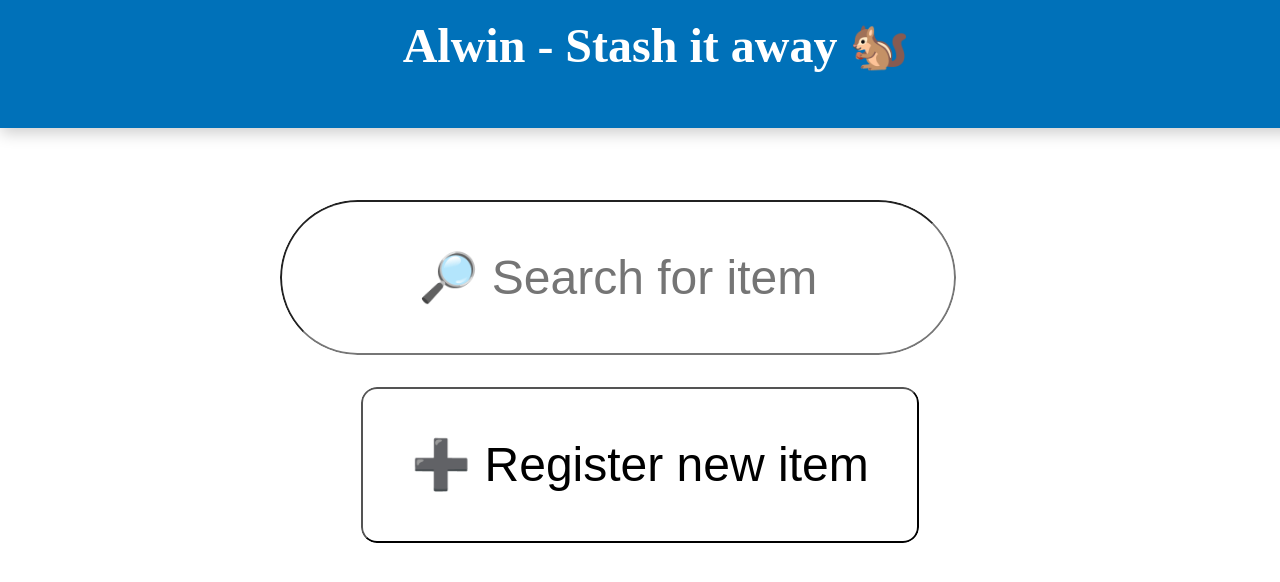
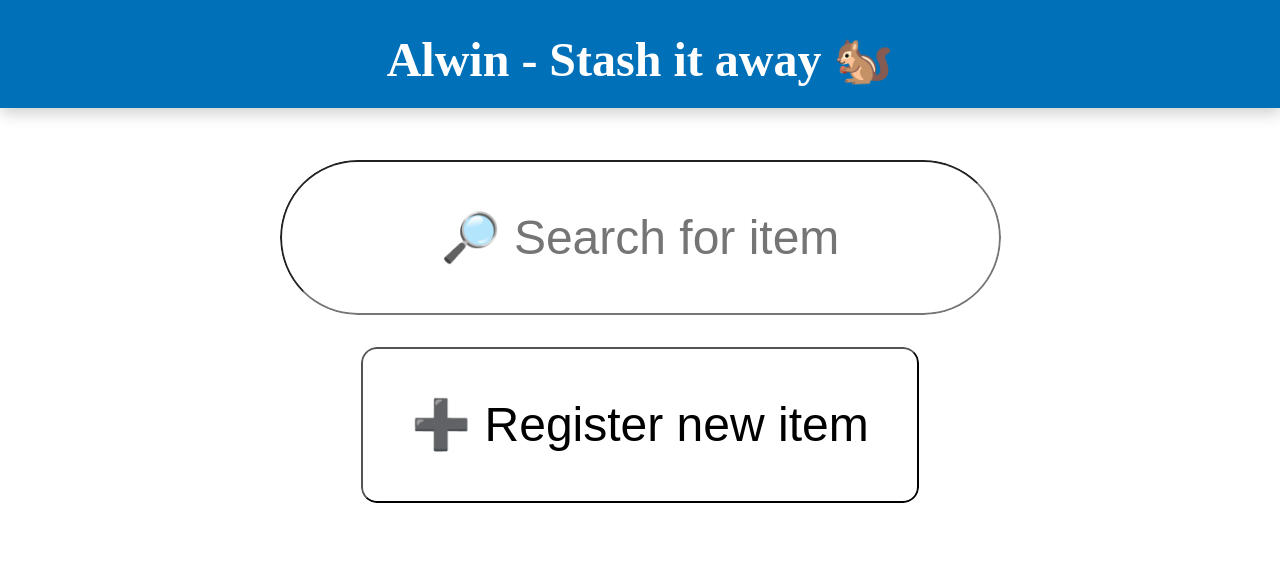
Before and after one commit to c89dev/Alwin, a website built with Vite: page index.html in a window 1280 px wide. Built offline with nearby package versions, Linux system fonts and the light colour scheme; files whose address does not match are found by name.

Commit message:
css adjust 3

```diff
--- a/src/style.css
+++ b/src/style.css
@@ -13,27 +13,24 @@ body {
     grid-template-areas:
         "header"
         "main";
-    grid-template-rows: 100px 1fr;
+    grid-template-rows: 20vh 80vh;
 }
+/*@@@@@@@@ HEADER @@@@@@@@*/
 .headerContainer {
     grid-area: header;
     position: fixed;
     top: 0;
-    left: 0;
-    width: 100%;
     display: grid;
     grid-template-areas: "back title nav";
     grid-template-columns: 20vw 60vw 20vw;
     background-color: var(--primary-bg-color);
     box-shadow: 1px 5px 15px rgba(0, 0, 0, 0.2);
-    z-index: 10;
-    padding: 1rem;
 }
 .headerContainer h1 {
     grid-area: title;
     text-align: center;
-    margin: 0;
-    line-height: 60px;
+    height: 60px;
+    margin-bottom: 1rem;
 }
 .btnBack {
     grid-area: back;
@@ -41,13 +38,13 @@ body {
     background-color: rgba(0, 0, 0, 0);
     border: none;
 }
+/*@@@@@@@@ MAIN CONTENT @@@@@@@@*/
 .mainContainer {
     grid-area: main;
     display: flex;
     flex-direction: column;
     align-items: center;
     gap: 2rem;
-    margin-top: 100px;
 }
 .hidden {
     opacity: 0;
@@ -69,7 +66,6 @@ h2 {
     border-radius: 999px;
     text-align: center;
     outline: white solid 2px;
-    width: 80%;
 }
 .resultCard {
     display: flex;
@@ -96,6 +92,7 @@ h2 {
     align-self: end;
     padding: 1rem;
 }
+
 .btnLarge {
     background-color: var(--primary-accent-color);
     padding: 3rem;
```
